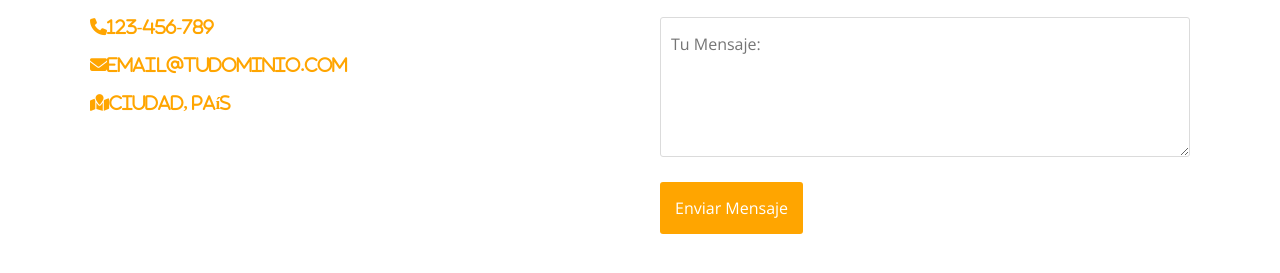
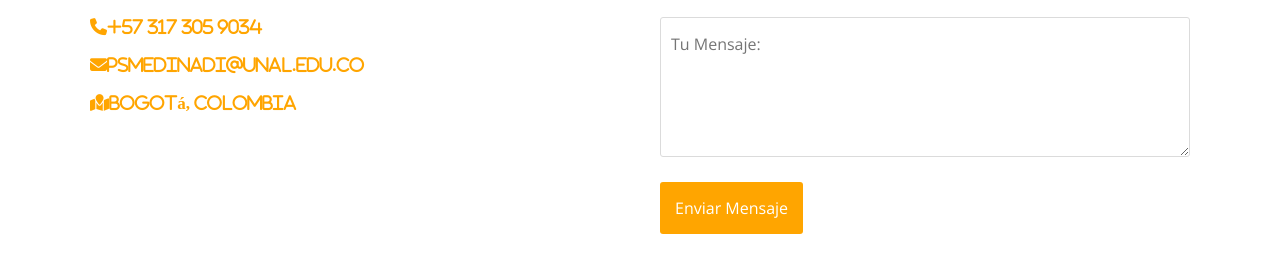
Before and after one commit to psmedinadi22/FormularioContacto, a plain HTML site: page index.html in a window 1280 px wide. Shown: the part 221-494 px from the top of the page. Drawn offline with nearby package versions, Linux system fonts and the light colour scheme; files that its build step writes are made by us from their sources.

Commit message:
Estilos cargados

```diff
--- a/index.html
+++ b/index.html
@@ -4,7 +4,7 @@
     <meta charset="UTF-8">
     <meta name="viewport" content="width=device-width, initial-scale=1.0">
     <title>Formulario de Contacto</title>
-    <link rel="stylesheet" href="css/estilos.css">
+    <link rel="stylesheet" href="estilos.css">
     <link rel="icon" href="img/imagen.png">
     <script src="https://kit.fontawesome.com/d3c8ba32df.js" crossorigin="anonymous"></script>
 </head>
@@ -14,9 +14,9 @@
     <div class="info-form">
         <h2>Contáctanos</h2>
         <p>Lorem ipsum dolor sit amet consectetur adipisicing elit. Nulla voluptatibus.</p>
-        <a href="#"><i class="fa fa-phone">123-456-789</i></a>
-        <a href="#"><i class="fa fa-envelope">email@tudominio.com</i></a>
-        <a href="#"><i class="fa fa-map-marked">Ciudad, País</i></a>
+        <a href="#"><i class="fa fa-phone">+57 317 305 9034</i></a>
+        <a href="#"><i class="fa fa-envelope">psmedinadi@unal.edu.co</i></a>
+        <a href="#"><i class="fa fa-map-marked">Bogotá, Colombia</i></a>
     </div>
     <form action="#" autocomplete="off">
         <input type="text" name="nombre" placeholder="Tu Nombre:" class="campo" required>
```
